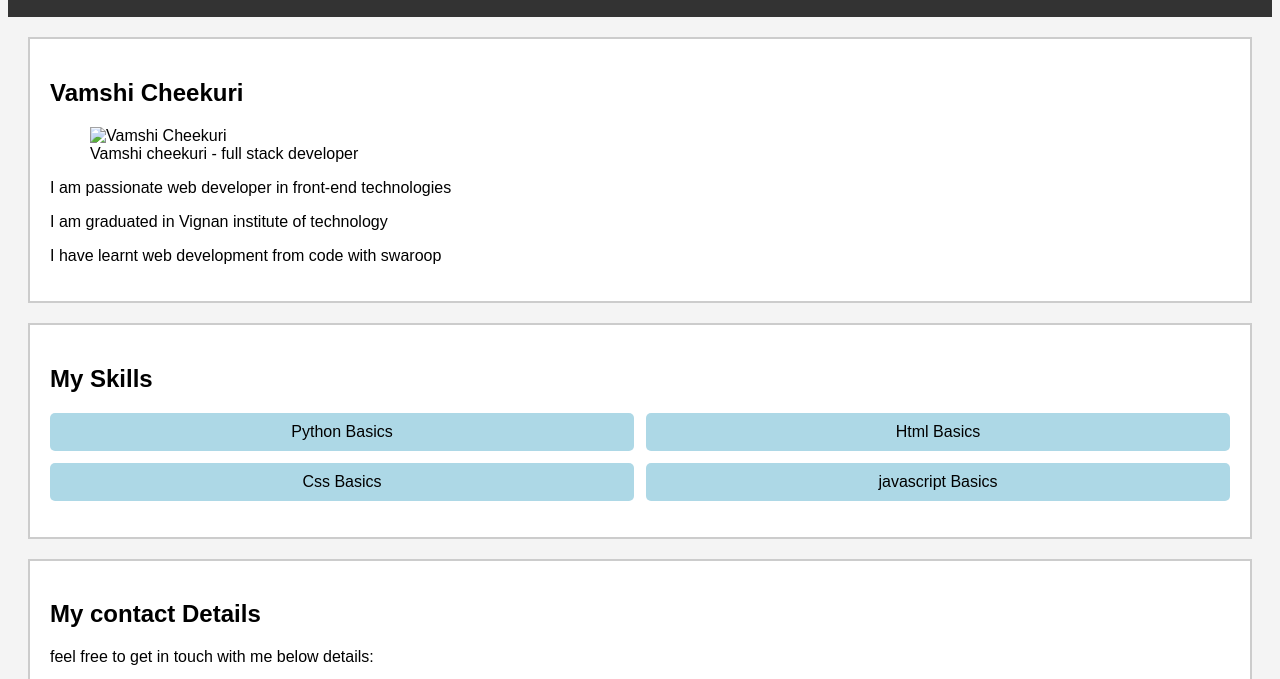
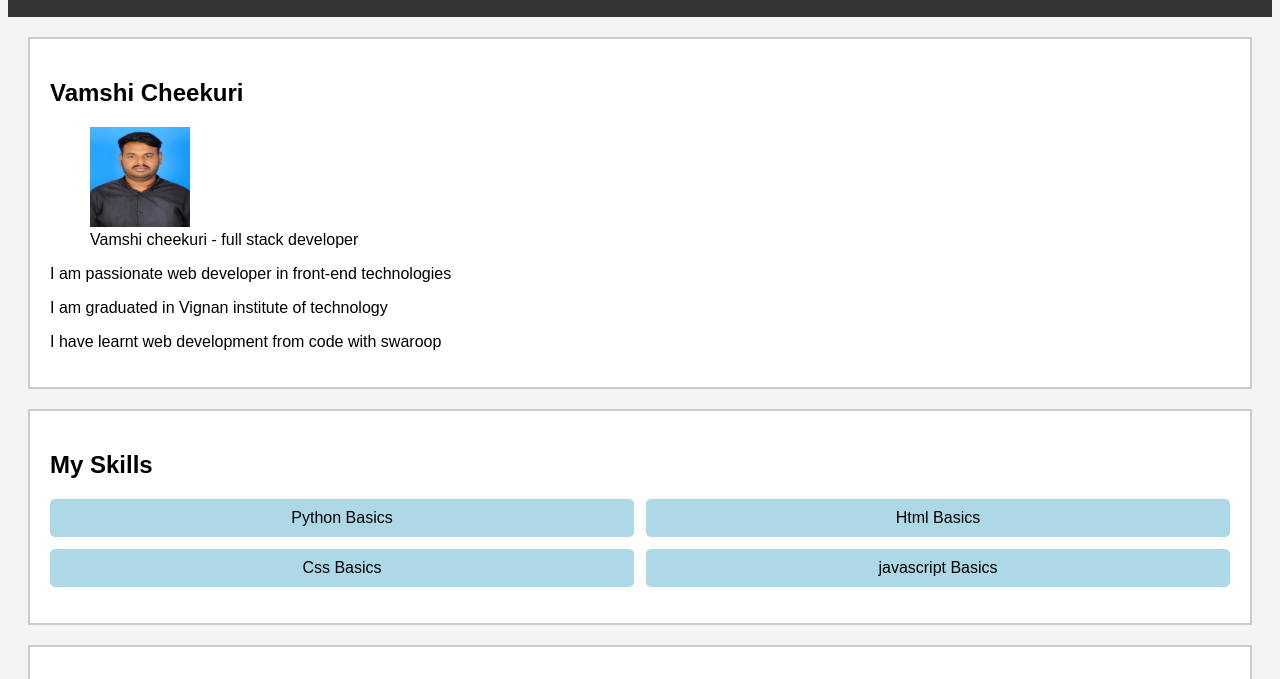
Before and after one commit to cheekurivamshi1-droid/-Portfolio-, a plain HTML site: page index.html in a window 1280 px wide. Shown: the part 121-800 px from the top of the page. Drawn offline with Linux system fonts and the light colour scheme.

Commit message:
Fix image source and improve HTML structure
Updated image source and corrected HTML entities.

```diff
--- a/index.html
+++ b/index.html
@@ -21,7 +21,7 @@
     <section id="About">
         <h2> Vamshi Cheekuri</h2>
     <figure>
-        <img src="PASSPORT SIZE PHOTO.jpg" alt="Vamshi Cheekuri" height="100" width="100">
+        <img src="passport-photo.jpg" alt="Vamshi Cheekuri" height="100" width="100">
         <figcaption>Vamshi cheekuri - full stack developer</figcaption>
     </figure>
 
```
